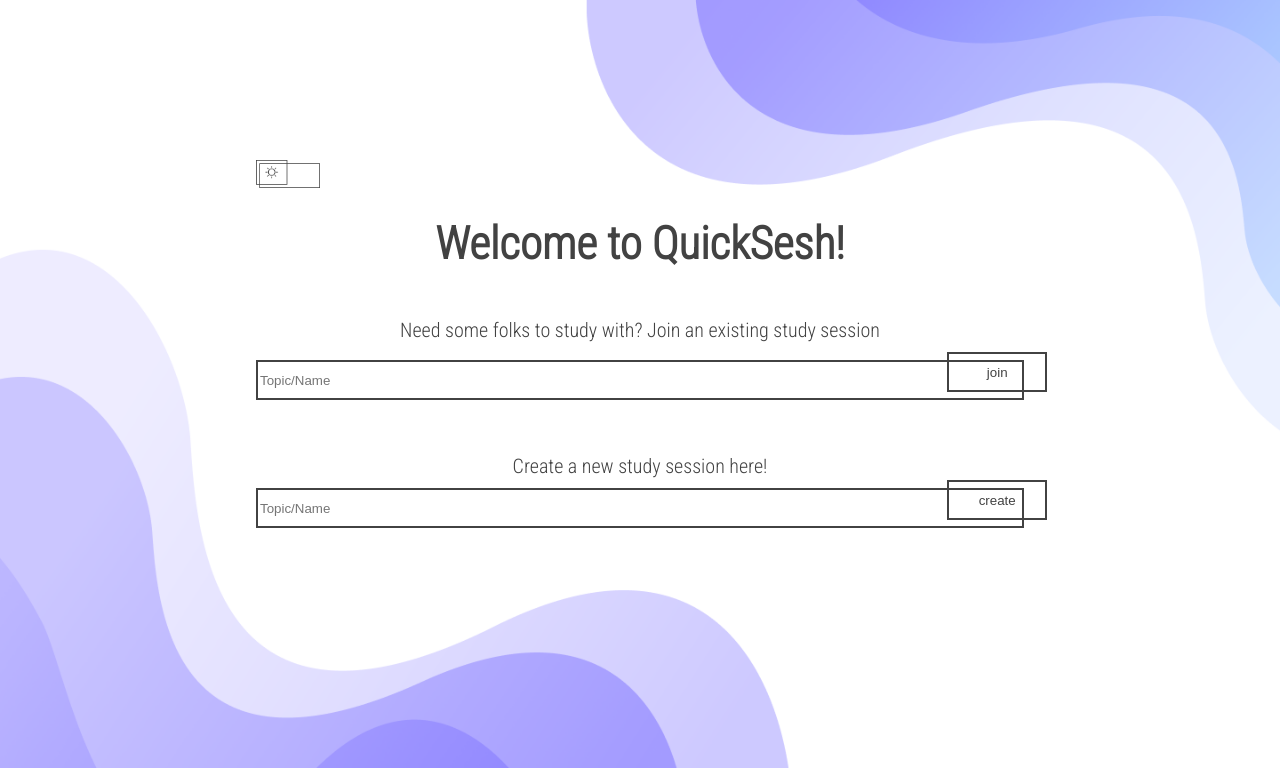
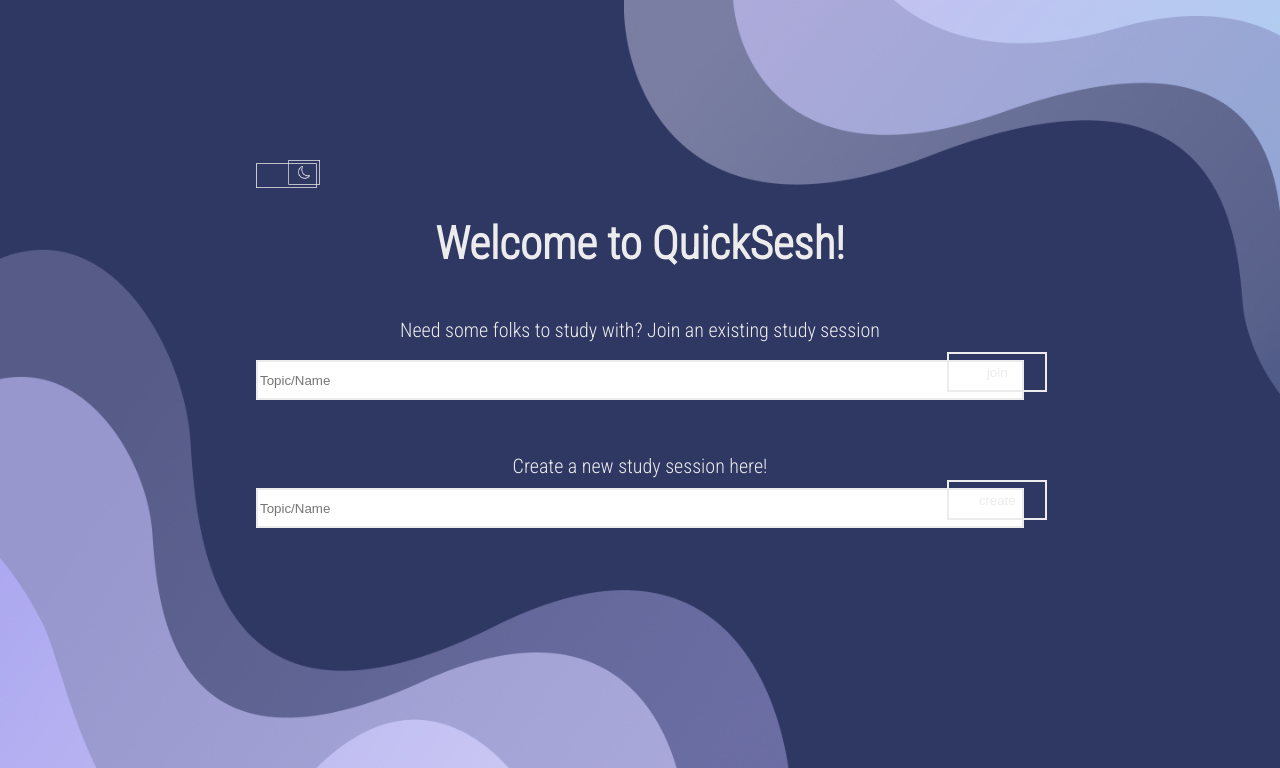
Before and after one commit to neeltron/QuickSesh, a Flask app: page / in a window 1280 px wide. Shown: the top 768 px of the page. Run offline with Flask 2, Linux system fonts and the light colour scheme.

Commit message:
Changed to Dark Mode as Default

```diff
--- a/static/fancy.js
+++ b/static/fancy.js
@@ -1,7 +1,7 @@
 var i = 0;
 function myFunction() {
   console.log("it works");
-  if(i%2==0) {
+  if(i%2==1) {
     document.body.style.backgroundImage = "url(static/bg2.png)";
     document.getElementById("lightdark").style.backgroundImage = "url(static/light.png)";
     document.getElementById("heading").style.color = "#424242";
--- a/static/styles.css
+++ b/static/styles.css
@@ -1,5 +1,5 @@
 body {
-  background: url('bg2.png') no-repeat center center fixed;
+  background: url('bgdark.png') no-repeat center center fixed;
   -webkit-background-size: cover;
   -moz-background-size: cover;
   -o-background-size: cover;
@@ -16,7 +16,7 @@ body {
   font-weight: normal;
   font-size: 45px;
   line-height: 76px;
-  color: #424242;
+  color: #ECECEC;
 }
 
 #heading4 {
@@ -30,7 +30,7 @@ body {
   font-size: 20px;
   line-height: 47px;
   text-align: center;
-  color: #424242;
+  color: #ECECEC;
 }
 
 #input1 {
@@ -40,7 +40,7 @@ body {
   left: 20%;
   right: 20%;
   top: 45%;
-  border: 2px solid #424242;
+  border: 2px solid #ECECEC;
   box-sizing: border-box;
 }
 
@@ -51,8 +51,8 @@ body {
   left: 74%;
   right: 26%;
   top: 44%;
-  border: 2px solid #424242;
-  color: #424242;
+  border: 2px solid #ECECEC;
+  color: #ECECEC;
   box-sizing: border-box;
   background-color: transparent;
 }
@@ -67,7 +67,7 @@ body {
   font-weight: normal;
   font-size: 20px;
   line-height: 47px;
-  color: #424242;
+  color: #ECECEC;
 }
 
 #input2 {
@@ -77,7 +77,7 @@ body {
   left: 20%;
   right: 20%;
   top: 61%;
-  border: 2px solid #424242;
+  border: 2px solid #ECECEC;
   box-sizing: border-box;
 }
 
@@ -88,14 +88,14 @@ body {
   left: 74%;
   right: 26%;
   top: 60%;
-  border: 2px solid #424242;
-  color: #424242;
+  border: 2px solid #ECECEC;
+  color: #ECECEC;
   box-sizing: border-box;
   background-color: transparent;
 }
 
 #lightdark {
-  background-image: url("light.png");
+  background-image: url("dark.png");
   background-size:contain;
   background-repeat: no-repeat;
   position: absolute;
@@ -116,7 +116,7 @@ body {
     font-weight: normal;
     font-size: 10px;
     text-align: center;
-    color: #424242;
+    color: #ECECEC;
   }
   #heading42 {
     position: absolute;
@@ -128,7 +128,7 @@ body {
     font-weight: normal;
     font-size: 10px;
     text-align: center;
-    color: #424242;
+    color: #ECECEC;
   }
   #heading {
     position: absolute;
@@ -139,6 +139,6 @@ body {
     font-style: normal;
     font-weight: normal;
     font-size: 20px;
-    color: #424242;
+    color: #ECECEC;
   }
 }
```
